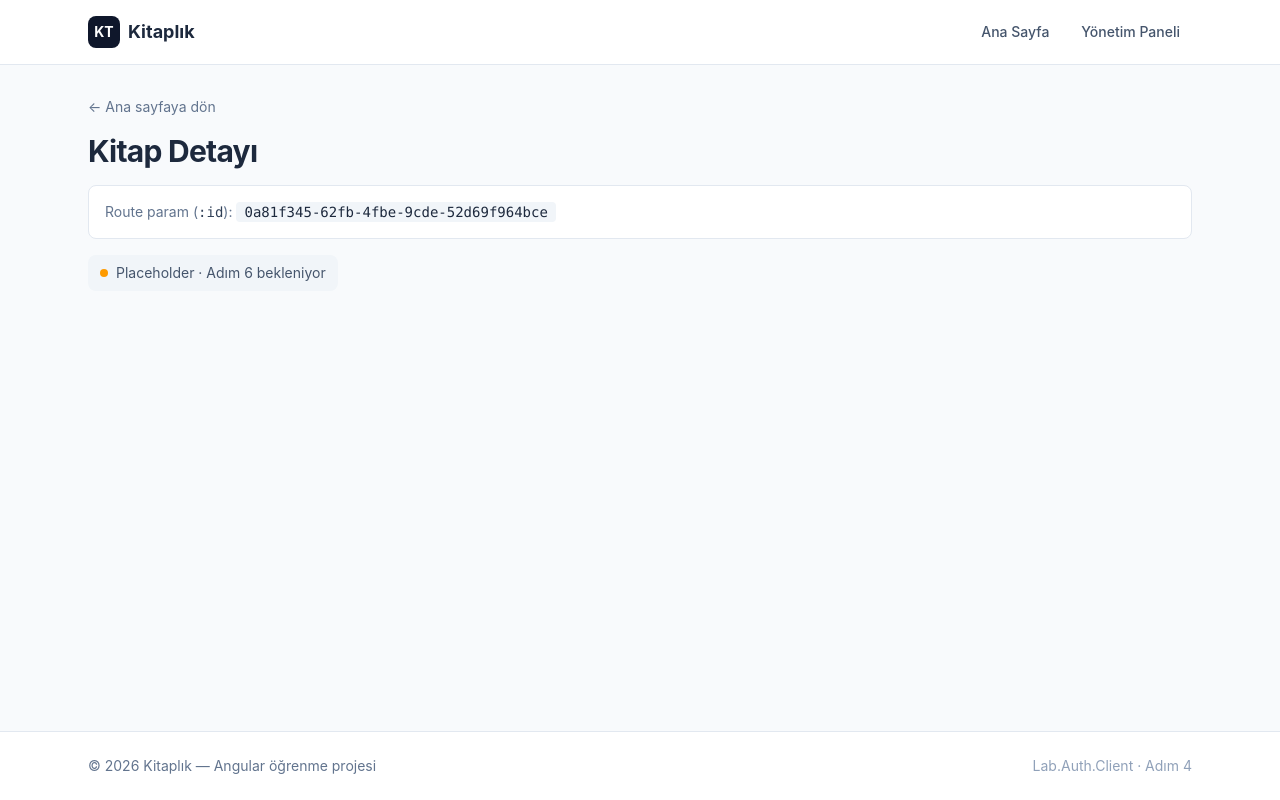
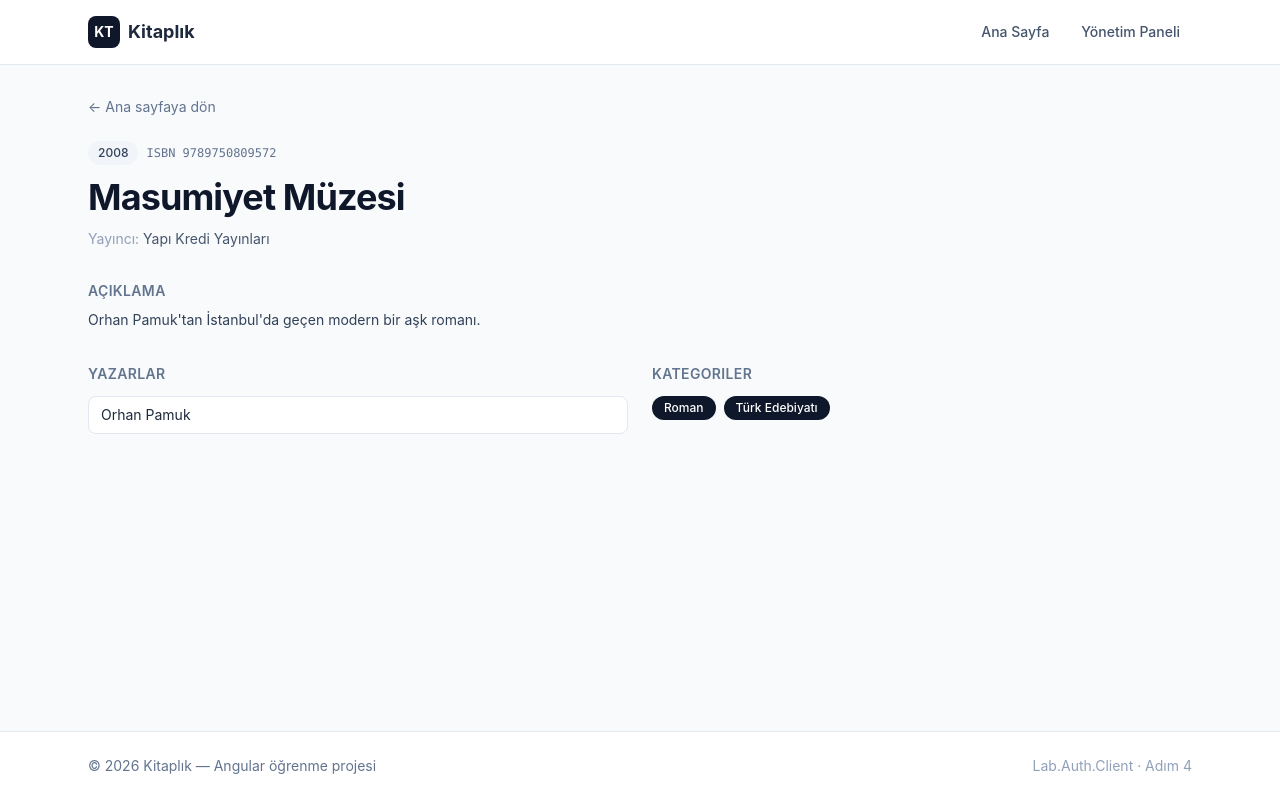
Before and after one commit to enestunahan/Lab.Auth.Client, an Angular app: page /books/0a81f345-62fb-4fbe-9cde-52d69f964bce in a window 1280 px wide. Built offline with nearby package versions, Linux system fonts and the light colour scheme.

Commit message:
kitap detay sayfası (reactive paramMap + switchMap)

```diff
--- a/src/app/features/public/book-detail/book-detail.html
+++ b/src/app/features/public/book-detail/book-detail.html
@@ -1,18 +1,104 @@
-<section class="space-y-4">
-  <a routerLink="/" class="inline-flex items-center gap-1 text-sm text-slate-500 hover:text-slate-900">
-    <span aria-hidden="true">←</span>
-    Ana sayfaya dön
-  </a>
+<a
+  routerLink="/"
+  class="inline-flex items-center gap-1 text-sm text-slate-500 hover:text-slate-900 mb-6"
+>
+  <span aria-hidden="true">←</span>
+  Ana sayfaya dön
+</a>
 
-  <h1 class="text-3xl font-bold tracking-tight">Kitap Detayı</h1>
+@if (book(); as detail) {
+  <article class="space-y-8">
+    <header class="space-y-3">
+      <div class="flex items-center gap-2 text-xs">
+        <span class="rounded-full bg-slate-100 px-2.5 py-1 font-medium text-slate-700">
+          {{ detail.publicationYear }}
+        </span>
+        <span class="font-mono text-slate-500">ISBN {{ detail.isbn }}</span>
+      </div>
 
-  <div class="rounded-lg border border-slate-200 bg-white p-4 text-sm">
-    <span class="text-slate-500">Route param (<code class="text-slate-700">:id</code>):</span>
-    <code class="ml-1 rounded bg-slate-100 px-2 py-0.5 text-slate-800">{{ bookId() }}</code>
+      <h1 class="text-4xl font-bold tracking-tight text-slate-900">
+        {{ detail.title }}
+      </h1>
+
+      @if (detail.publisherName) {
+        <p class="text-slate-600">
+          <span class="text-slate-400">Yayıncı:</span>
+          {{ detail.publisherName }}
+        </p>
+      }
+    </header>
+
+    @if (detail.description) {
+      <section>
+        <h2 class="text-sm font-semibold uppercase tracking-wide text-slate-500 mb-2">
+          Açıklama
+        </h2>
+        <p class="text-slate-700 leading-relaxed">{{ detail.description }}</p>
+      </section>
+    }
+
+    <section class="grid grid-cols-1 md:grid-cols-2 gap-6">
+      <div>
+        <h2 class="text-sm font-semibold uppercase tracking-wide text-slate-500 mb-3">
+          Yazarlar
+        </h2>
+        @if (detail.authors.length > 0) {
+          <ul class="space-y-2">
+            @for (author of detail.authors; track author.id) {
+              <li class="rounded-lg border border-slate-200 bg-white px-3 py-2 text-sm text-slate-800">
+                {{ author.firstName }} {{ author.lastName }}
+              </li>
+            }
+          </ul>
+        } @else {
+          <p class="text-sm text-slate-400">Yazar bilgisi yok.</p>
+        }
+      </div>
+
+      <div>
+        <h2 class="text-sm font-semibold uppercase tracking-wide text-slate-500 mb-3">
+          Kategoriler
+        </h2>
+        @if (detail.categories.length > 0) {
+          <div class="flex flex-wrap gap-2">
+            @for (category of detail.categories; track category.id) {
+              <span class="rounded-full bg-slate-900 text-white text-xs font-medium px-3 py-1">
+                {{ category.name }}
+              </span>
+            }
+          </div>
+        } @else {
+          <p class="text-sm text-slate-400">Kategori bilgisi yok.</p>
+        }
+      </div>
+    </section>
+  </article>
+} @else if (book() === null) {
+  <div class="text-center py-16 space-y-4">
+    <p class="text-5xl font-bold text-slate-300">404</p>
+    <h1 class="text-xl font-semibold">Kitap bulunamadı</h1>
+    <p class="text-slate-500">Aradığın kitap kaldırılmış veya link hatalı olabilir.</p>
+    <a
+      routerLink="/"
+      class="inline-block rounded-lg bg-slate-900 text-white px-4 py-2 text-sm font-medium hover:bg-slate-800 transition-colors"
+    >
+      Ana sayfaya dön
+    </a>
   </div>
-
-  <div class="inline-flex items-center gap-2 rounded-lg bg-slate-100 px-3 py-2 text-sm text-slate-600">
-    <span class="h-2 w-2 rounded-full bg-amber-500"></span>
-    Placeholder · Adım 6 bekleniyor
+} @else {
+  <div class="space-y-6 animate-pulse">
+    <div class="space-y-3">
+      <div class="flex gap-2">
+        <div class="h-6 w-14 bg-slate-200 rounded-full"></div>
+        <div class="h-6 w-32 bg-slate-100 rounded"></div>
+      </div>
+      <div class="h-10 w-2/3 bg-slate-200 rounded"></div>
+      <div class="h-4 w-40 bg-slate-100 rounded"></div>
+    </div>
+    <div class="space-y-2">
+      <div class="h-3 w-full bg-slate-100 rounded"></div>
+      <div class="h-3 w-11/12 bg-slate-100 rounded"></div>
+      <div class="h-3 w-4/5 bg-slate-100 rounded"></div>
+    </div>
   </div>
-</section>
+}
--- a/src/app/features/public/book-detail/book-detail.ts
+++ b/src/app/features/public/book-detail/book-detail.ts
@@ -1,7 +1,9 @@
 import { ChangeDetectionStrategy, Component, inject } from '@angular/core';
 import { ActivatedRoute, RouterLink } from '@angular/router';
 import { toSignal } from '@angular/core/rxjs-interop';
-import { map } from 'rxjs';
+import { map, of, switchMap } from 'rxjs';
+
+import { BookService } from '@core/services';
 
 @Component({
   selector: 'app-book-detail',
@@ -11,9 +13,12 @@ import { map } from 'rxjs';
 })
 export class BookDetail {
   private readonly route = inject(ActivatedRoute);
+  private readonly bookService = inject(BookService);
 
-  protected readonly bookId = toSignal(
-    this.route.paramMap.pipe(map((p) => p.get('id'))),
-    { initialValue: null },
+  protected readonly book = toSignal(
+    this.route.paramMap.pipe(
+      map((p) => p.get('id')),
+      switchMap((id) => (id ? this.bookService.getById(id) : of(null))),
+    ),
   );
 }
```
